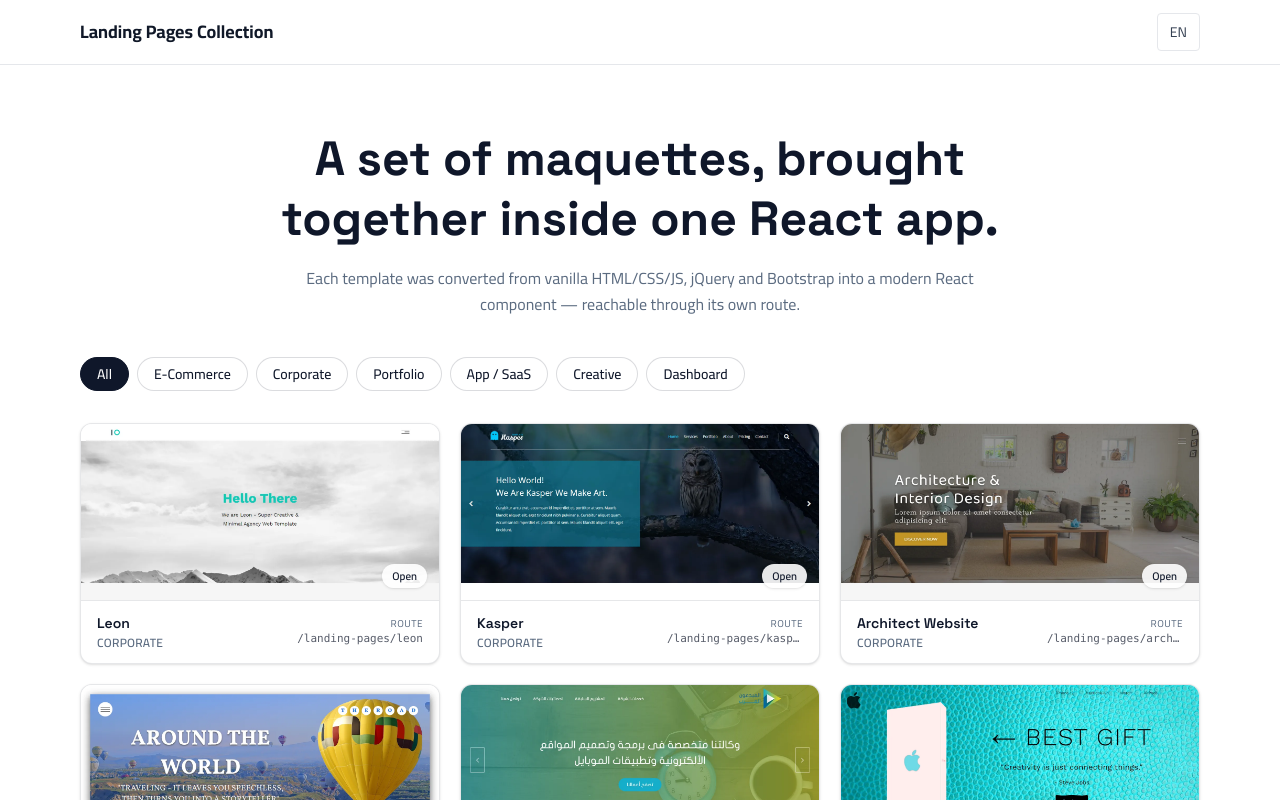
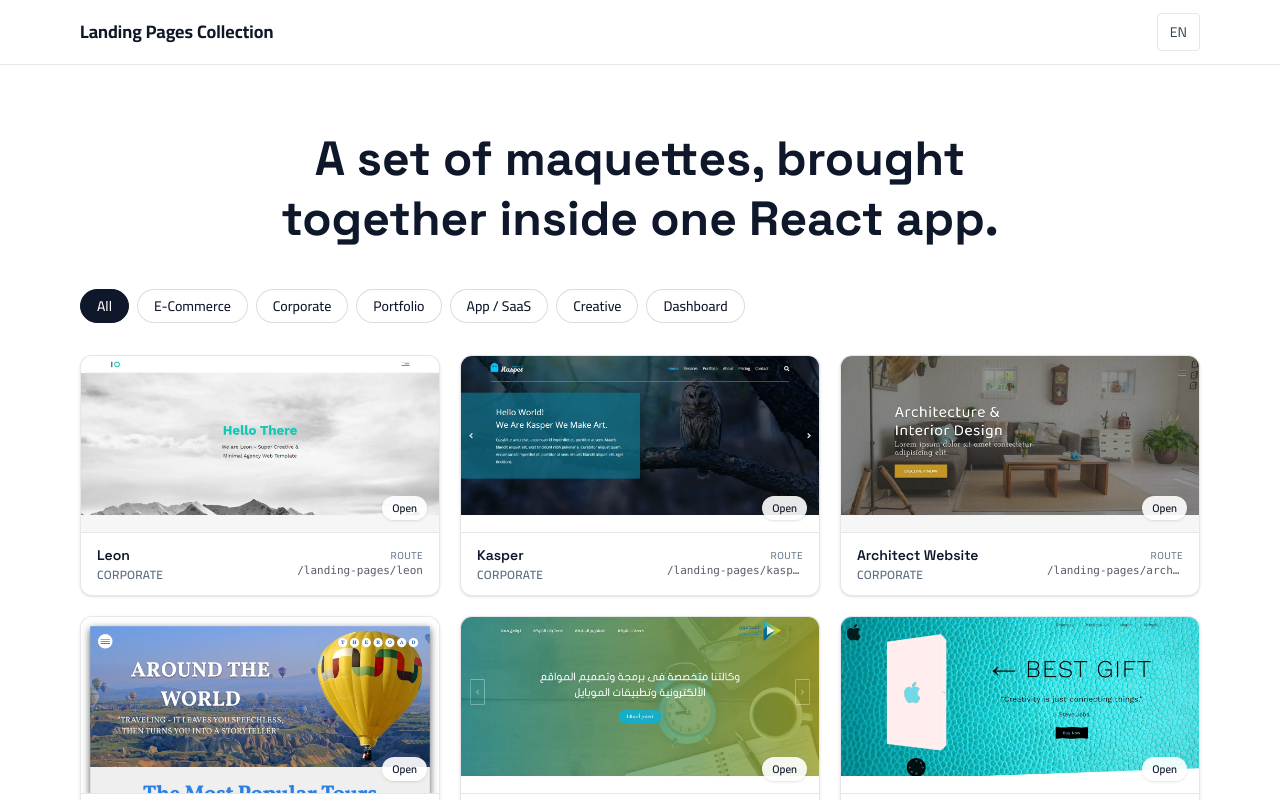
Before and after one commit to Mahmoud-Saadaoui/react-landing-pages-gallery, a React (Vite) app: page / in a window 1280 px wide. Shown: the top 800 px of the page. Built offline with nearby package versions, Linux system fonts and the light colour scheme.

Commit message:
delete <p> from top of home page

```diff
--- a/src/pages/HomePage.jsx
+++ b/src/pages/HomePage.jsx
@@ -97,9 +97,6 @@ const HomePage = () => {
         <h1 className="mx-auto max-w-3xl font-display text-4xl font-bold leading-tight text-[#0F172A] sm:text-5xl">
           {t("gallery.title")}
         </h1>
-        <p className="mx-auto mt-4 max-w-2xl leading-relaxed text-[#5B6B80]">
-          {t("gallery.sub")}
-        </p>
       </header>
 
       <div
```
